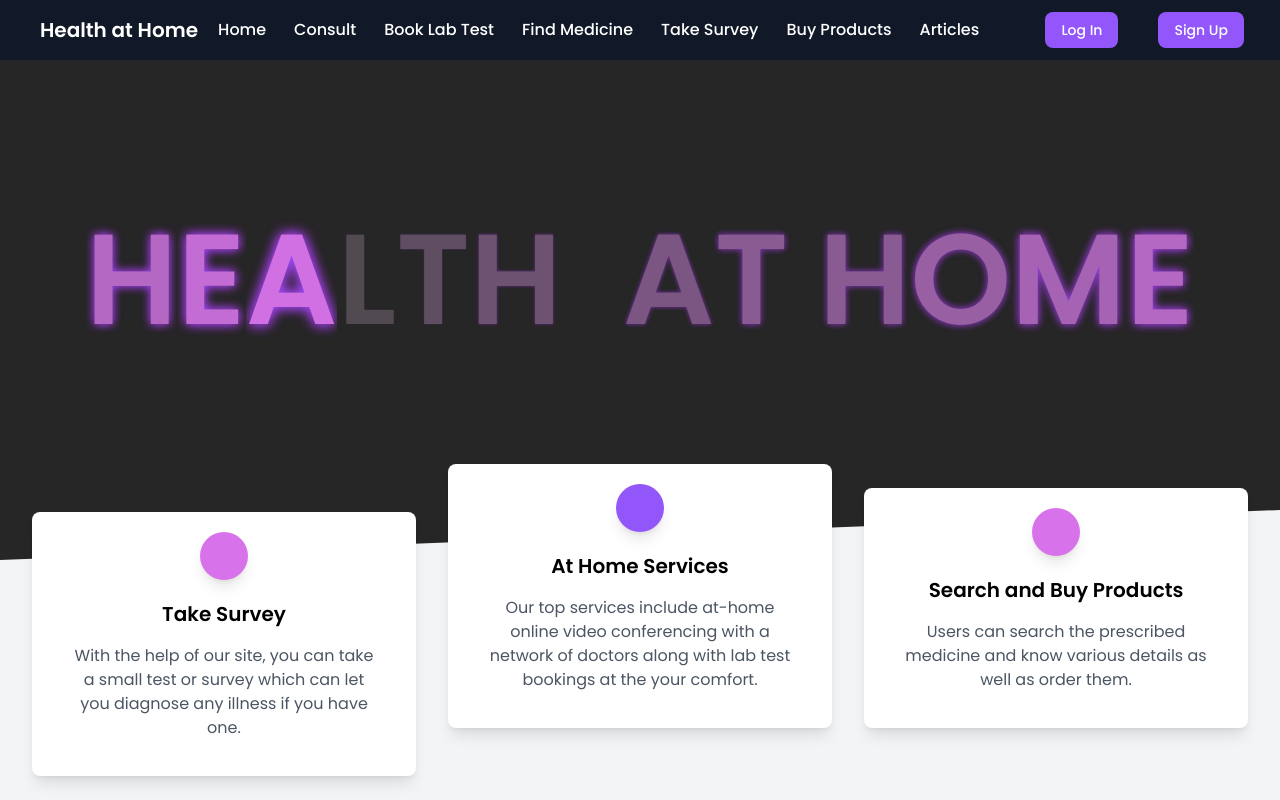
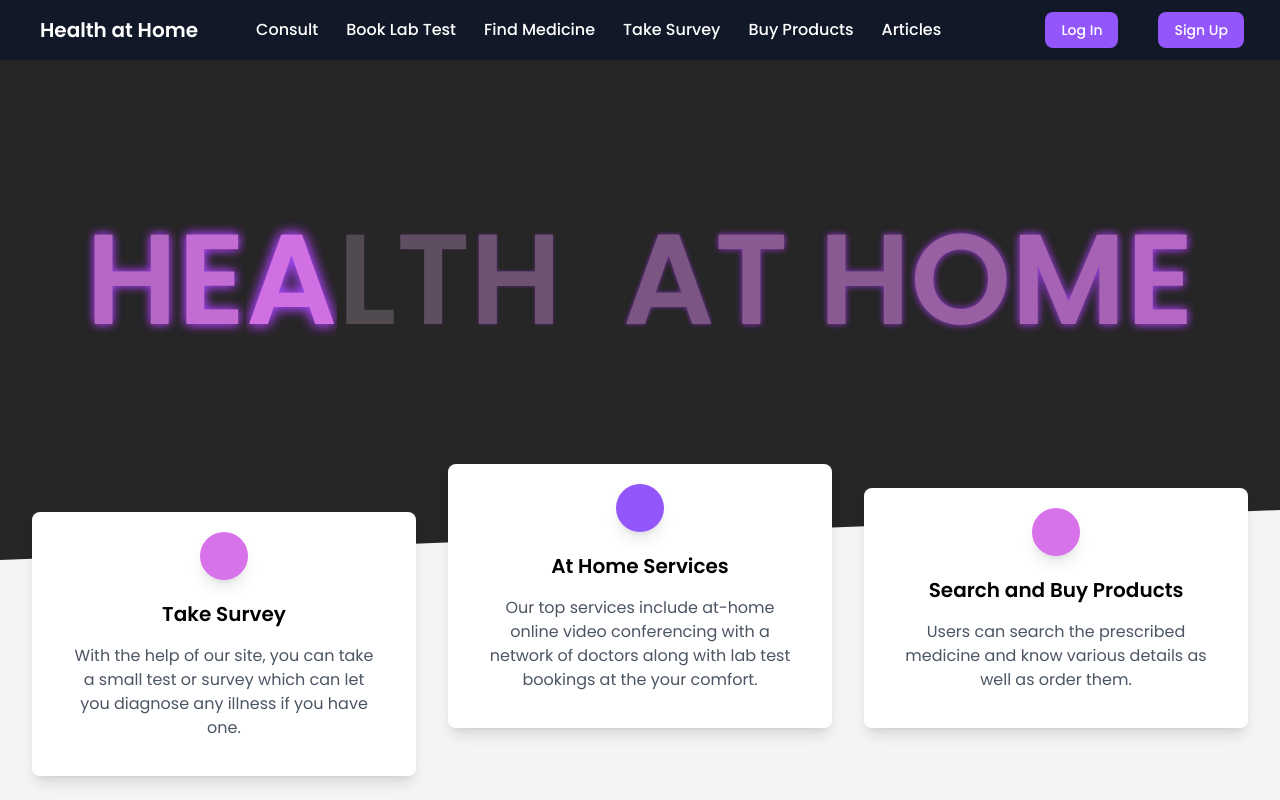
Before and after one commit to ayushshah31/BitNBuild, a React (Create React App) app in the folder client/: page / in a window 1280 px wide. Shown: the top 800 px of the page. Built offline with nearby package versions, Linux system fonts and the light colour scheme.

Commit message:
added navbar on every page

```diff
--- a/client/src/App.js
+++ b/client/src/App.js
@@ -1,9 +1,14 @@
-import { BrowserRouter, Routes, Route } from "react-router-dom"
-import About from './pages/About/About';
+import { BrowserRouter, Routes, Route } from "react-router-dom";
 import Login from './pages/Authentication/Login';
 import Register from './pages/Authentication/Register';
 import Landing from './pages/Landing/Landing';
-import VideoRoom from './pages/Consult/VideoRoom'
+import VideoRoom from './pages/Consult/VideoRoom';
+import Consult from './pages/Consult/Consult';
+import BookLabTest from './pages/BookLabTest/BookLabTest';
+import FindMedicine from './pages/FindMedicine/FindMedicine';
+import TakeSurvey from './pages/TakeSurvey/TakeSurvey';
+import BuyProducts from './pages/BuyProducts/BuyProducts';
+import Articles from './pages/Articles/Articles';
 
 function App() {
   return (
@@ -13,12 +18,12 @@ function App() {
        <Route path="/login" element={<Login />} />
        <Route path="/register" element={<Register />} />
        <Route path="/room" element={<VideoRoom />} />
-       <Route path="/consult" element={<VideoRoom />} />
-       <Route path="/book-lab-test" element={<VideoRoom />} />
-       <Route path="/find-medicine" element={<VideoRoom />} />
-       <Route path="/take-survey" element={<VideoRoom />} />
-       <Route path="/buy-products" element={<VideoRoom />} />
-       <Route path="/articles" element={<VideoRoom />} />
+       <Route path="/consult" element={<Consult />} />
+       <Route path="/book-lab-test" element={<BookLabTest />} />
+       <Route path="/find-medicine" element={<FindMedicine />} />
+       <Route path="/take-survey" element={<TakeSurvey />} />
+       <Route path="/buy-products" element={<BuyProducts />} />
+       <Route path="/articles" element={<Articles />} />
      </Routes>
    </BrowserRouter>
   )
--- a/client/src/components/Navbar.jsx
+++ b/client/src/components/Navbar.jsx
@@ -37,25 +37,22 @@ export default function Navbar() {
                     <div className="items-center justify-between hidden w-full lg:flex lg:w-auto lg:order-1" id="mobile-menu-2">
                         <ul className="flex flex-col mt-4 font-medium lg:flex-row lg:mt-0 ml-[10rem]">
                             <li>
-                                <a href="/#" className="block py-2 pl-3 pr-4 text-white hover:text-customLight">Home</a>
+                                <a href="/consult" className="block py-2 pl-3 pr-4 text-white hover:text-customLight">Consult</a>
                             </li>
                             <li>
-                                <a href="/#" className="block py-2 pl-3 pr-4 text-white hover:text-customLight">Consult</a>
+                                <a href="/book-lab-test" className="block py-2 pl-3 pr-4 text-white hover:text-customLight">Book Lab Test</a>
                             </li>
                             <li>
-                                <a href="/#" className="block py-2 pl-3 pr-4 text-white hover:text-customLight">Book Lab Test</a>
+                                <a href="/find-medicine" className="block py-2 pl-3 pr-4 text-white hover:text-customLight">Find Medicine</a>
                             </li>
                             <li>
-                                <a href="/#" className="block py-2 pl-3 pr-4 text-white hover:text-customLight">Find Medicine</a>
+                                <a href="/take-survey" className="block py-2 pl-3 pr-4 text-white hover:text-customLight">Take Survey</a>
                             </li>
                             <li>
-                                <a href="/#" className="block py-2 pl-3 pr-4 text-white hover:text-customLight">Take Survey</a>
+                                <a href="/buy-products" className="block py-2 pl-3 pr-4 text-white hover:text-customLight">Buy Products</a>
                             </li>
                             <li>
-                                <a href="/#" className="block py-2 pl-3 pr-4 text-white hover:text-customLight">Buy Products</a>
-                            </li>
-                            <li>
-                                <a href="/#" className="block py-2 pl-3 pr-4 text-white hover:text-customLight">Articles</a>
+                                <a href="/articles" className="block py-2 pl-3 pr-4 text-white hover:text-customLight">Articles</a>
                             </li>
                         </ul>
                     </div>
--- a/client/src/pages/Articles/Articles.jsx
+++ b/client/src/pages/Articles/Articles.jsx
@@ -1,8 +1,12 @@
 import React from 'react'
+import Navbar from '../../components/Navbar';
 
 const Articles = () => {
   return (
-    <div>Articles</div>
+    <div>
+      <Navbar />
+      Articles
+    </div>
   )
 }
 
--- a/client/src/pages/BookLabTest/BookLabTest.jsx
+++ b/client/src/pages/BookLabTest/BookLabTest.jsx
@@ -1,8 +1,12 @@
-import React from 'react'
+import React from 'react';
+import Navbar from '../../components/Navbar';
 
 const BookLabTest = () => {
   return (
-    <div>BookLabTest</div>
+    <div>
+      <Navbar />
+      BookLabTest
+    </div>
   )
 }
 
--- a/client/src/pages/BuyProducts/BuyProducts.jsx
+++ b/client/src/pages/BuyProducts/BuyProducts.jsx
@@ -1,8 +1,12 @@
-import React from 'react'
+import React from 'react';
+import Navbar from '../../components/Navbar';
 
 const BuyProducts = () => {
   return (
-    <div>BuyProducts</div>
+    <div>
+      <Navbar />
+      BuyProducts
+    </div>
   )
 }
 
--- a/client/src/pages/FindMedicine/FindMedicine.jsx
+++ b/client/src/pages/FindMedicine/FindMedicine.jsx
@@ -1,8 +1,12 @@
 import React from 'react'
+import Navbar from '../../components/Navbar';
 
 const FindMedicine = () => {
   return (
-    <div>FindMedicine</div>
+    <div>
+      <Navbar />
+      FindMedicine
+    </div>
   )
 }
 
--- a/client/src/pages/TakeSurvey/TakeSurvey.jsx
+++ b/client/src/pages/TakeSurvey/TakeSurvey.jsx
@@ -1,8 +1,12 @@
-import React from 'react'
+import React from 'react';
+import Navbar from '../../components/Navbar';
 
 const TakeSurvey = () => {
   return (
-    <div>TakeSurvey</div>
+    <div>
+      <Navbar />
+      TakeSurvey
+    </div>
   )
 }
 
```
Also changed, not shown: 1 other file (tests, documents, lock files or other folders).
